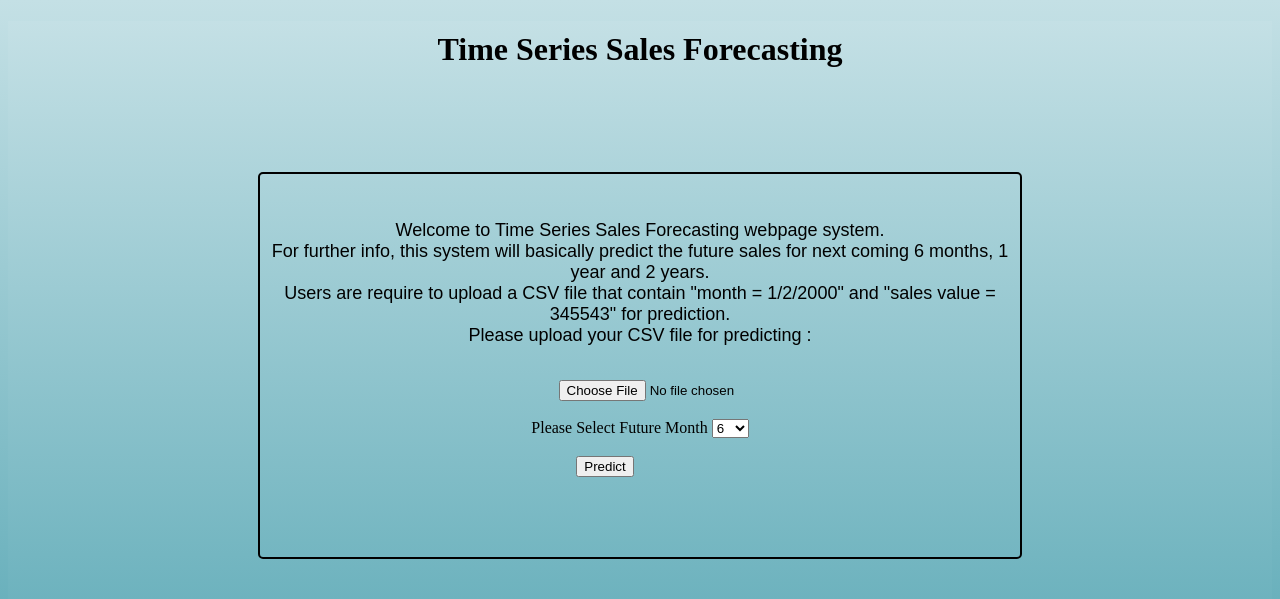
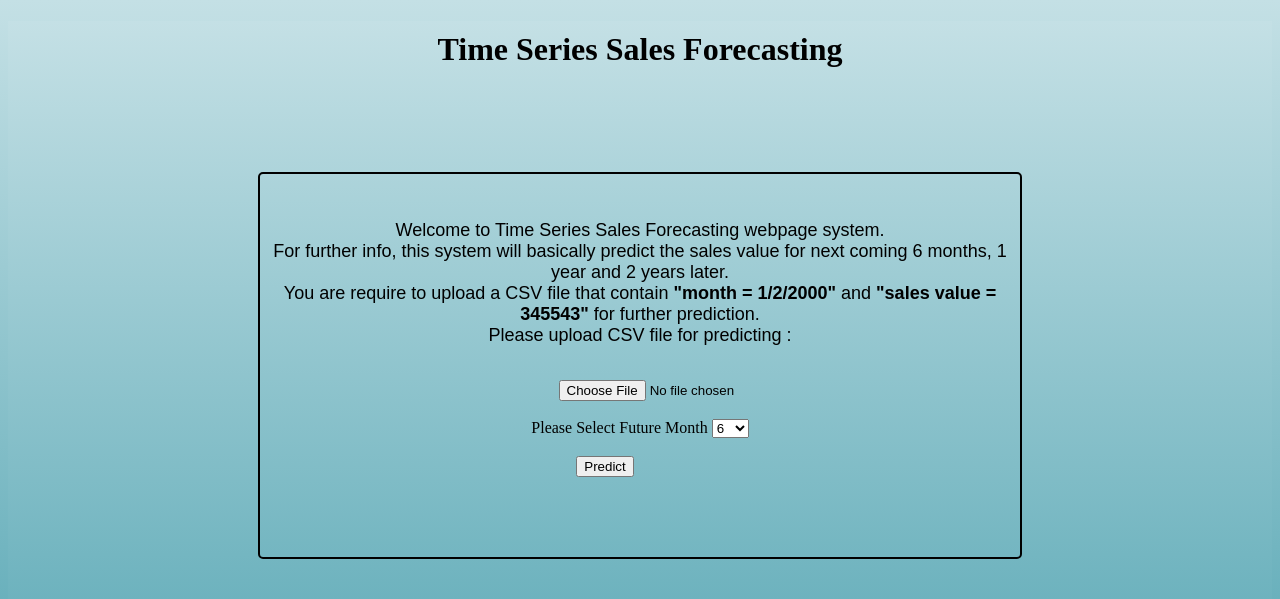
Before and after one commit to wenjun0903/WJ_Project, a Flask app: page / in a window 1280 px wide. Shown: the top 599 px of the page. Run offline with Flask 2, Linux system fonts and the light colour scheme; some libraries are stand-ins or nearby versions.

Commit message:
Update index.html

```diff
--- a/templates/index.html
+++ b/templates/index.html
@@ -57,9 +57,9 @@
                              </br>
                             <div class = "upload">
                                 <p> <span>Welcome to Time Series Sales Forecasting webpage system.</span>
-                                <span>For further info, this system will basically predict the future sales for next coming 6 months, 1 year and 2 years. </span>
-                                <span>Users are require to upload a CSV file that contain "month = 1/2/2000" and "sales value = 345543" for prediction.</span>
-                                <span>Please upload your CSV file for predicting :</span></p>
+                                <span>For further info, this system will basically predict the sales value for next coming 6 months, 1 year and 2 years later. </span>
+                                <span>You are require to upload a CSV file that contain <b>"month = 1/2/2000" </b> and <b> "sales value = 345543" </b> for further prediction.</span>
+                                <span>Please upload CSV file for predicting :</span></p>
                                 </br>
 
                                 <form action="/transform" method="post" enctype="multipart/form-data">
```
